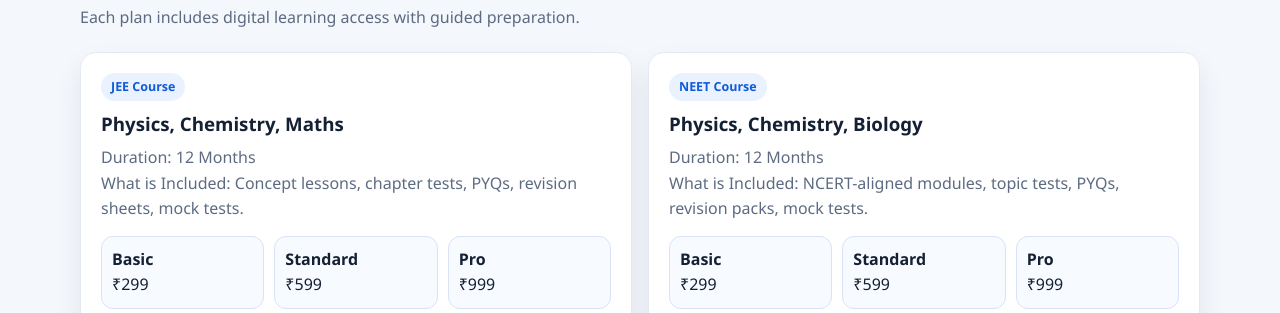
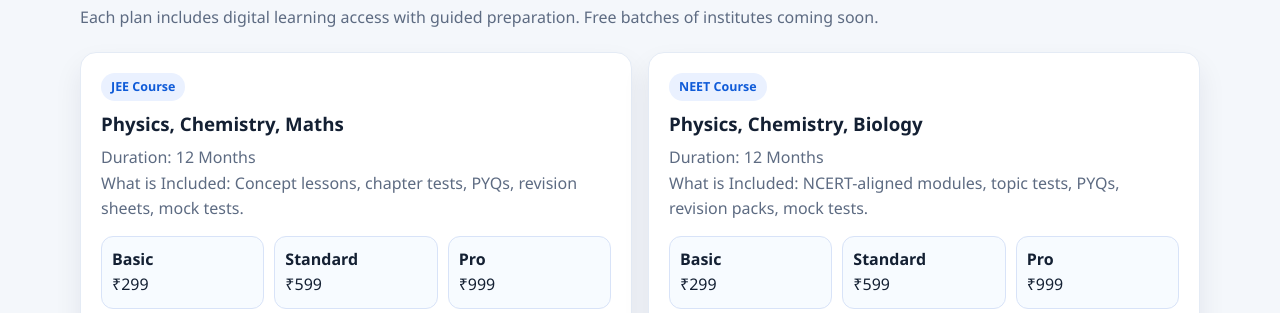
Before and after one commit to beast-69-bot/azedusite, a plain HTML site: page courses.html in a window 1280 px wide. Shown: the part 487-800 px from the top of the page. Drawn offline with Linux system fonts and the light colour scheme.

Commit message:
Add coming soon note for free institute batches in courses section

```diff
--- a/courses.html
+++ b/courses.html
@@ -28,7 +28,7 @@
     <section>
       <div class="container">
         <h2 class="section-title">Courses</h2>
-        <p class="section-sub">Each plan includes digital learning access with guided preparation.</p>
+        <p class="section-sub">Each plan includes digital learning access with guided preparation. Free batches of institutes coming soon.</p>
         <div class="grid grid-2">
           <article class="card reveal"><span class="chip">JEE Course</span><h3>Physics, Chemistry, Maths</h3><p>Duration: 12 Months</p><p>What is Included: Concept lessons, chapter tests, PYQs, revision sheets, mock tests.</p><div class="pricing"><div class="price"><strong>Basic</strong>₹299</div><div class="price"><strong>Standard</strong>₹599</div><div class="price"><strong>Pro</strong>₹999</div></div><div class="actions"><button class="btn btn-primary" type="button">Enroll</button></div></article>
           <article class="card reveal"><span class="chip">NEET Course</span><h3>Physics, Chemistry, Biology</h3><p>Duration: 12 Months</p><p>What is Included: NCERT-aligned modules, topic tests, PYQs, revision packs, mock tests.</p><div class="pricing"><div class="price"><strong>Basic</strong>₹299</div><div class="price"><strong>Standard</strong>₹599</div><div class="price"><strong>Pro</strong>₹999</div></div><div class="actions"><button class="btn btn-primary" type="button">Enroll</button></div></article>
```
